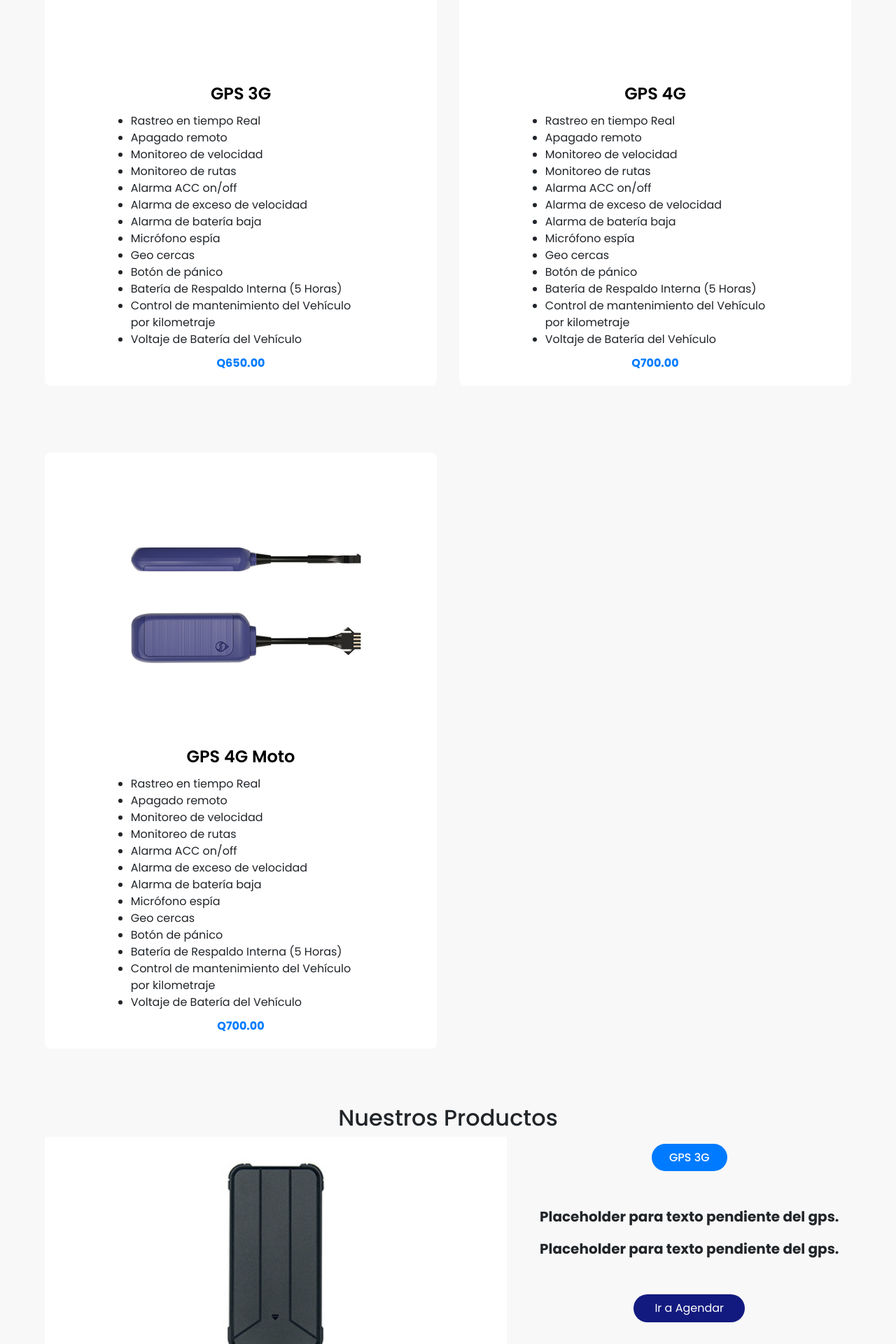
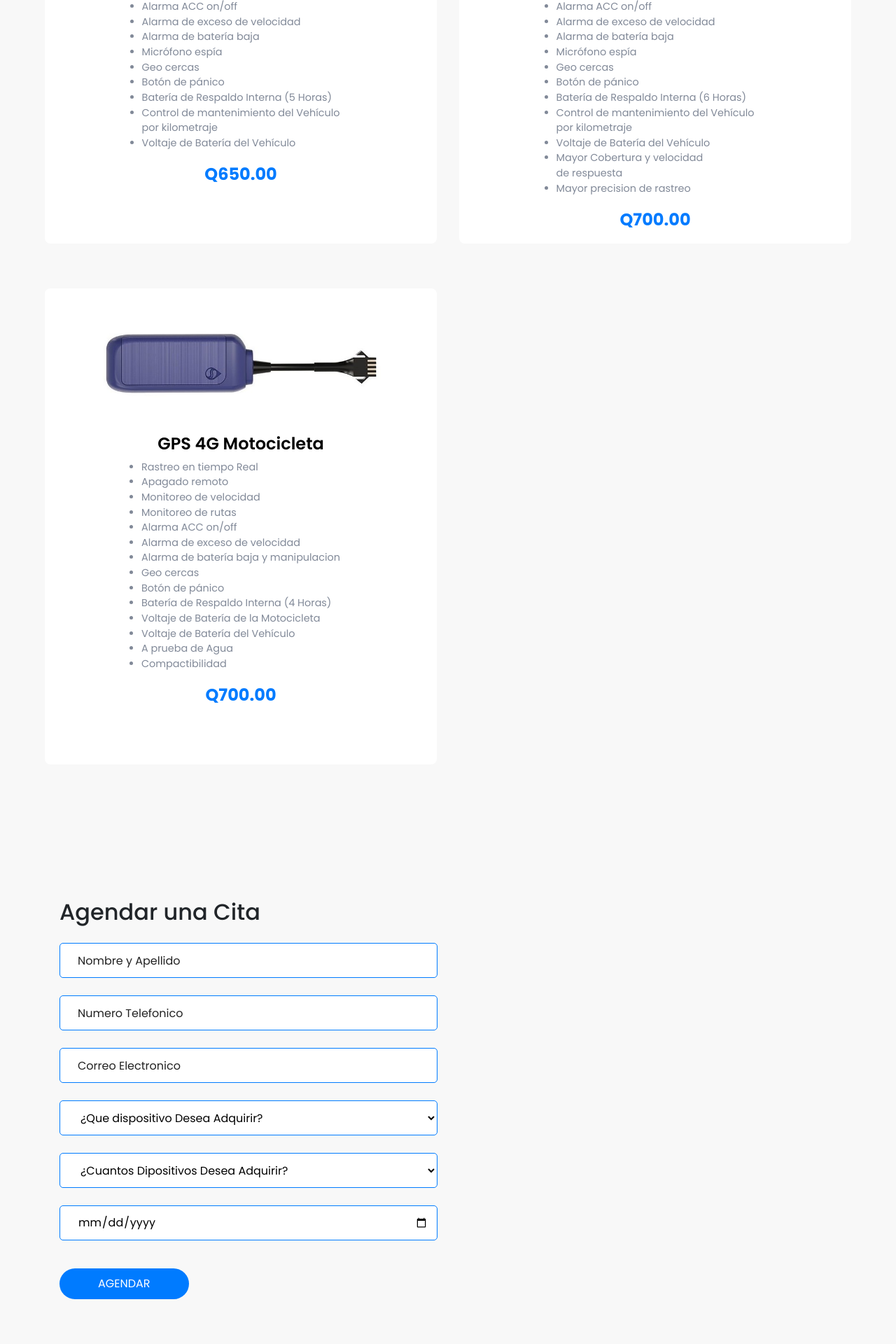
Before and after one commit to hrodriguezhenry/gpsgt, a PHP site: page / in a window 1280 px wide. Shown: the part 1240-3160 px from the top of the page at 70% size. Run offline with PHP 8.4, Linux system fonts and the light colour scheme.

Commit message:
Reestructurando sección de productos

```diff
--- a/app/Views/Home/ProductsView.php
+++ b/app/Views/Home/ProductsView.php
@@ -45,9 +45,11 @@
 					<li>Micrófono espía</li>
 					<li>Geo cercas</li>
 					<li>Botón de pánico</li>
-					<li>Batería de Respaldo Interna (5 Horas)</li>
+					<li>Batería de Respaldo Interna (6 Horas)</li>
 					<li>Control de mantenimiento del Vehículo<br> por kilometraje</li>
 					<li>Voltaje de Batería del Vehículo</li>
+					<li>Mayor Cobertura y velocidad<br> de respuesta</li>
+					<li>Mayor precision de rastreo</li>
 				</ul>
                 <span>Q700.00</span>
             </div>
@@ -57,7 +59,7 @@
                     <img src="<?= URL_ROUTE; ?>/img/r12l.jpg">
                 </div>
 
-                <h1>GPS 4G Moto</h1>
+                <h1>GPS 4G Motocicleta</h1>
                 <ul>
 					<li>Rastreo en tiempo Real</li>
 					<li>Apagado remoto</li>
@@ -65,107 +67,16 @@
 					<li>Monitoreo de rutas</li>
 					<li>Alarma ACC on/off</li>
 					<li>Alarma de exceso de velocidad</li>
-					<li>Alarma de batería baja</li>
-					<li>Micrófono espía</li>
+					<li>Alarma de batería baja y manipulacion</li>
 					<li>Geo cercas</li>
 					<li>Botón de pánico</li>
-					<li>Batería de Respaldo Interna (5 Horas)</li>
-					<li>Control de mantenimiento del Vehículo<br> por kilometraje</li>
+					<li>Batería de Respaldo Interna (4 Horas)</li>
+					<li>Voltaje de Batería de la Motocicleta</li>
 					<li>Voltaje de Batería del Vehículo</li>
+					<li>A prueba de Agua</li>
+					<li>Compactibilidad</li>
 				</ul>
                 <span>Q700.00</span>
             </div>
         </div>
     </section>
-
-	<section id="products" class="products">
-		<div class="product_container">
-			<div class="products_header">
-				<h2>Nuestros Productos</h2>
-			</div>
-
-			<div class="gps-list-content">
-				<div class="owl-carousel owl-theme" id="gps-list-carousel">
-					<div class="gps-list-item">
-						<div class="single-gps-list-item">
-							<div class="row">
-								<div class="col-md-7 col-sm-12">
-									<div class="gps-list-img">
-										<img src="<?= URL_ROUTE; ?>/img/S06A.jpg" alt="img"/>
-									</div><!--/.gps-list-img-->
-								</div>
-								<div class="col-md-5 col-sm-12">
-									<div class="gps-list-txt">
-										<center>
-										<h2><a href="#">GPS 3G </a></h2>
-										</center>
-										<p>
-											Placeholder para texto pendiente del gps.
-										</p>
-										<p class="gps-list-para2">
-											Placeholder para texto pendiente del gps.
-										</p>
-										<button class="welcome-btn gps-list-btn" onclick="window.location.href='#booking'">
-											Ir a Agendar
-										</button>
-									</div><!--/.gps-list-txt-->
-								</div><!--/.col-->
-							</div><!--/.row-->
-						</div><!--/.single-gps-list-item-->
-					</div><!--/.gps-list-item-->
-					<div class="gps-list-item">
-						<div class="single-gps-list-item">
-							<div class="row">
-								<div class="col-md-7 col-sm-12">
-									<div class="gps-list-img">
-										<img src="<?= URL_ROUTE; ?>/img/s5l.jpg" alt="img"/>
-									</div><!--/.gps-list-img-->
-								</div>
-								<div class="col-md-5 col-sm-12">
-									<div class="gps-list-txt">
-										<center>
-										<h2><a href="#">GPS 4G </a></h2>
-										</center>
-										<p>
-											Placeholder para texto pendiente del gps.
-										<p class="gps-list-para2">
-											Placeholder para texto pendiente del gps.
-										<button class="welcome-btn gps-list-btn" onclick="window.location.href='#booking'">
-											Ir a Agendar
-										</button>
-									</div><!--/.gps-list-txt-->
-								</div><!--/.col-->
-							</div><!--/.row-->
-						</div><!--/.single-gps-list-item-->
-					</div><!--/.gps-list-item-->
-					<div class="gps-list-item">
-						<div class="single-gps-list-item">
-							<div class="row">
-								<div class="col-md-7 col-sm-12">
-									<div class="gps-list-img">
-										<img src="<?= URL_ROUTE; ?>/img/r12l.jpg" alt="img"/>
-									</div><!--/.gps-list-img-->
-								</div>
-								<div class="col-md-5 col-sm-12">
-									<div class="gps-list-txt">
-										<center>
-										<h2><a href="#">GPS 4G Para Moto</a></h2>
-										</center>
-										<p>
-											Placeholder para texto pendiente del gps.
-										</p>
-										<p class="gps-list-para2">
-											Placeholder para texto pendiente del gps.
-										</p>
-										<button class="welcome-btn gps-list-btn" onclick="window.location.href='#booking'">
-											Ir a Agendar
-										</button>
-									</div><!--/.gps-list-txt-->
-								</div><!--/.col-->
-							</div><!--/.row-->
-						</div><!--/.single-gps-list-item-->
-					</div><!--/.gps-list-item-->
-				</div><!--/#gps-list-carousel-->
-			</div><!--/.gps-list-content-->
-		</div><!--/.container-->
-	</section><!--/.gps-list-->
--- a/public/css/styleSite.css
+++ b/public/css/styleSite.css
@@ -8,10 +8,6 @@
 	font-family: "Poppins", sans-serif;
 	font-size:16px;
 	margin:0;
-}
-/* Bloqueo de scroll x en html */
-html{
-    overflow-x: hidden;
 }
 /* Tamaño de la barra de scroll */
 ::-webkit-scrollbar{
@@ -291,6 +287,7 @@ section {
 	padding-top: 20px;
 	font-size: 40px;
     color:#007bff;
+	font-weight: 700;
 }
 .products_content{
     display: grid;
@@ -300,129 +297,42 @@ section {
 }
 .product_content{
     position: relative;
-    margin-top: 4rem;
-    height: auto;
+    margin-top: 2rem;
+    min-height: 680px;
     display: flex;
     flex-direction: column;
     align-items: center;
-    justify-content: center;
     background: #ffffff;
-    padding: 20px;
+    padding: 8px;
     border-radius: 0.5rem;
 }
+.product_content:hover{
+	box-shadow: 0 4px 8px rgba(0, 0, 0, 0.3);
+	transition: all 0.8s ease;
+	transform: scale(1.05);
+}
 .product_content_img{
-    width: 400px;
-    height: 400px;
+    max-width: 400px;
+    height: 200px;
 }
 .product_content_img img{
     width: 100%;
     height: 100%;
-	transform: rotate(270deg);
 }
 .product_content h1{
     font-size: 1.5rem;
 	font-weight: 600;
     color: #000000;
 }
-.product_content ul{
-    color: var(--colorFondo);
-    font-size: 1rem;
-    font-weight: 400;
-    margin: 4px 0 10px;
+.product_content li{
+    font-size: 0.9rem;
+	color:#818998;
 }
 .product_content span{
-    font-size: 1rem;
+    font-size: 1.5rem;
     color:#007bff;
     font-weight: bold;
 }
-
-/* Inicio de Productos */
-
-.products{
-	position: relative;
-	min-height: 100vh;
-	width: 100%;
-}
-.products_header{
-	padding-top: 80px;
-	text-align: center;
-}
-
-
-.products .single-gps-list-item .gps-list-img {
-background: #f1f2f3;
-display: -webkit-box;
-display: -ms-flexbox;
-display: flex;
--webkit-box-pack: center;
--ms-flex-pack: center;
-justify-content: center;
--webkit-box-align: center;
--ms-flex-align: center;
-align-items: center;
-}
-
-.products .single-gps-list-item .gps-list-img img{
-width: 100%;
--webkit-transition: all .2s;
-transition: all .2s;
-}
-
-.products .single-gps-list-item .gps-list-txt h2 {
-color: #ffffff;
-margin-bottom: 50px;
-}
-
-.products .single-gps-list-item .gps-list-txt h1 {
-font-size: 3.5rem;
-font-weight: bold;
-margin-bottom: 15px;
-}
-
-.products .single-gps-list-item .gps-list-txt p {
-font-size: 20px;
-font-weight: bold;
-text-align: center;
-}
-
-.products .single-gps-list-item .gps-list-txt a {
-display: inline-block;
-padding: 10px 25px;
-background-color: #007bff;
-color: #ffffff;
-border-radius: 45px;
--webkit-transition: all 0.3s;
-transition: all 0.3s;
-border: none;
-margin-top: 10px;
-}
-
-.products .single-gps-list-item .gps-list-txt a:hover {
-background-color: #131a7f;
-}
-
-/* Boton de ver detalles */
-.products .single-gps-list-item .welcome-btn {
-display: flex;
-margin: 0 auto;
-justify-content: center;
-padding: 8px 30px;
-background-color: #131a7f;
-color: #ffffff;
-border-radius: 45px;
--webkit-transition: all 0.3s;
-transition: all 0.3s;
-border: none;
-margin-top: 50px
-}
-
-.products .single-gps-list-item .welcome-btn:hover {
-background-color: #3d4a5a;
-}
-/* Fin de Boton de ver detalles */
-
-/* Fin de productos */
-
 
 /* Inicio de agenda de citas */
 
```
Also changed, not shown: public/img/S06A.jpg, public/img/r12l.jpg, public/img/s5l.jpg.
